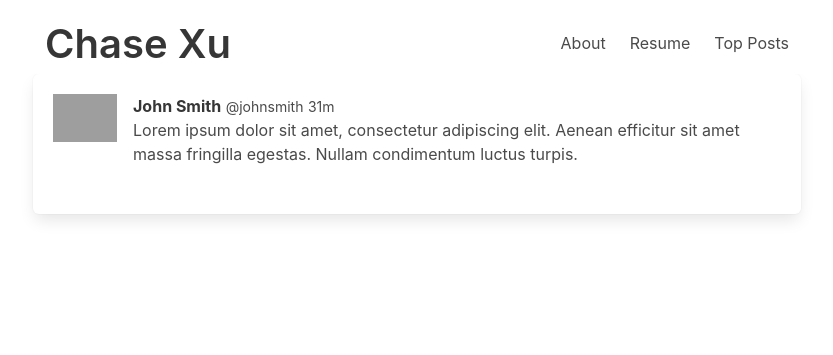
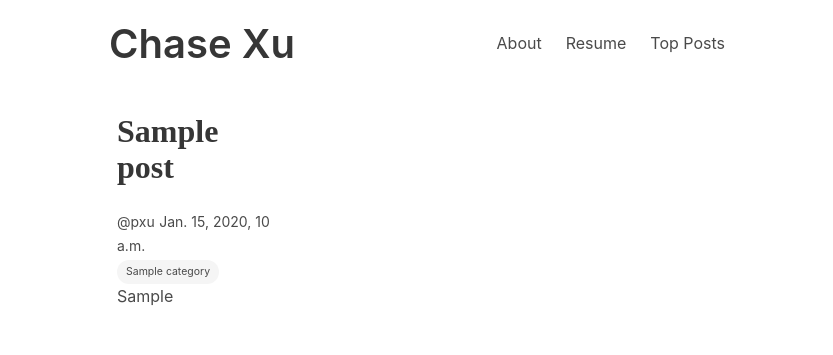
Before and after one commit to chase-xu/django-blog, a Django app: page / in a window 1280 px wide. Shown: the top 355 px of the page, without its empty margins (223-1056 px from the left). Run offline with Django 4.2, Linux system fonts and the light colour scheme; data comes from the database, SQL or seed files in the repository; both versions use the stored data as it was before the commit; tables that the repository leaves empty hold one stand-in row (values such as "Sample post"); grey boxes are pictures that could not be loaded.

Commit message:
minor frontend

```diff
--- a/blog_posts/blog/models.py
+++ b/blog_posts/blog/models.py
@@ -6,7 +6,7 @@ User = get_user_model()
 
 class Author(models.Model):
     user = models.OneToOneField(User, on_delete=models.CASCADE)
-    profile_picture = models.ImageField()
+    # profile_picture = models.ImageField()
 
     def __str__(self):
         return self.user.username
@@ -15,7 +15,7 @@ class Category(models.Model):
     title = models.CharField(max_length=20)
     subtitle = models.CharField(max_length=20)
     slug = models.SlugField()
-    thumbnail = models.ImageField()
+    thumbnail = models.ImageField(blank=True)
 
     def __str__(self):
         return self.title
@@ -28,7 +28,7 @@ class Post(models.Model):
     timestamp = models.DateTimeField(auto_now_add=True)
     content = models.TextField()
     author = models.ForeignKey(Author, on_delete=models.CASCADE)
-    thumbnail = models.ImageField()
+    thumbnail = models.ImageField(blank=True)
     categories = models.ManyToManyField(Category)
     featured = models.BooleanField()
 
--- a/blog_posts/templates/base.html
+++ b/blog_posts/templates/base.html
@@ -14,11 +14,8 @@
       flex-direction: column;
       justify-content: center;
       padding-top: 1%;
-      margin-left: 20%;
-      margin-right: 20%;
-    }
-    #navbar {
-
+      margin-left: 25%;
+      margin-right: 25%;
     }
     nav > a:hover {
       text-decoration: underline;
--- a/blog_posts/templates/homepage.html
+++ b/blog_posts/templates/homepage.html
@@ -1,22 +1,42 @@
 {% extends 'base.html' %}
 {% block homepage %}
 
-<div>
-  {% comment %} {% if object_list%}
-      {% for obj in object_list %} {% endcomment %}
-        <div class='box'>
+<style>
+  #content {
+    margin-top: 3%;
+    display: grid;
+    grid-template-columns: repeat(3, 1fr);
+    gap: 1em;
+  }
+  .box {
+    box-shadow: none;
+    cursor: pointer;
+  }
+  .box:hover #box-title{
+      text-decoration: underline;
+      text: underline;
+  }
+</style>
+
+
+<div id='content'>
+  {% if object_list%}
+      {% for obj in object_list %}
+        <box class='box'>
           <article class="media">
-            <div class="media-left">
-              <figure class="image is-64x64">
-                <img src="https://versions.bulma.io/0.7.0/images/placeholders/128x128.png" alt="Image">
-              </figure>
-            </div>
             <div class="media-content">
+              <h1 id='box-title' class='title is-3' style='font-family: serif'>{{obj.title}}</h1>
               <div class="content">
                 <p>
-                  <strong>John Smith</strong> <small>@johnsmith</small> <small>31m</small>
+                  <small>@{{obj.author}}</small> <small>{{obj.timestamp}}</small>
                   <br>
-                  Lorem ipsum dolor sit amet, consectetur adipiscing elit. Aenean efficitur sit amet massa fringilla egestas. Nullam condimentum luctus turpis.
+                  {% comment %} {{obj.categories.all}} {% endcomment %}
+                  {% for cat in obj.categories.all%}
+                    <span class="tag is-light is-normal is-rounded"><small>{{cat}}</small></span>
+                  {%endfor%}
+
+                  <br>
+                  {{obj.overview}}
                 </p>
               </div>
               <nav class="level is-mobile">
@@ -40,9 +60,9 @@
               </nav>
             </div>
           </article>
-        </div>
-      {% comment %} {%endfor%}
-  {% endif %} {% endcomment %}
+        </box>
+      {%endfor%}
+  {% endif %}
 
 </div>
 {%endblock homepage%}
```
Also changed, not shown: blog_posts/blog/migrations/0002_remove_author_profile_picture.py (added), blog_posts/blog/migrations/0003_alter_category_thumbnail_alter_post_thumbnail.py (added), blog_posts/db.sqlite3, 1 other file.
